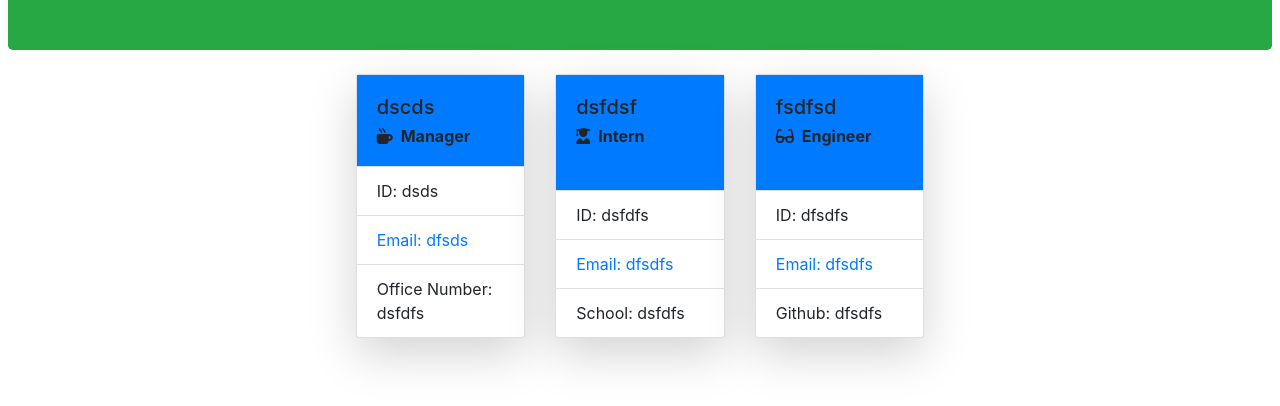
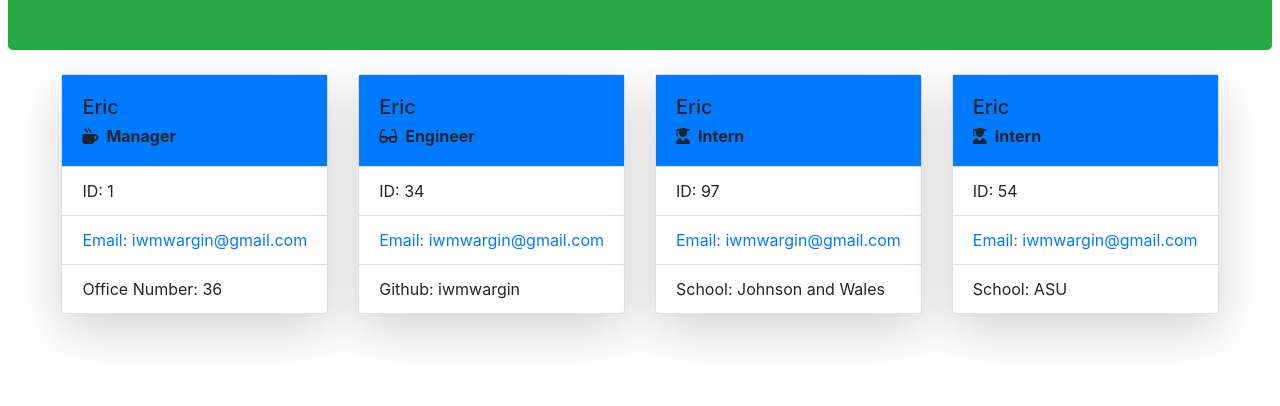
Before and after one commit to iwmwargin/team-profile-generator, a website: page index.html in a window 1280 px wide. Shown: the part 142-548 px from the top of the page. Drawn offline with nearby package versions, Linux system fonts and the light colour scheme.

```diff
--- a/index.html
+++ b/index.html
@@ -10,6 +10,7 @@
 
   </head>
   <body>
+    <style></style>
   <header class="row justify-content-md-center m-2">
                 <div class="col-12 mb-3 team-heading jumbotron bg-success text-dark">
                     <h1 class="text-center"> My Team</h1>
@@ -18,35 +19,46 @@
         <div class="row justify-content-center">
         <div class ="card-deck"><div class="card shadow-lg text-black mb-3" style="max-width: 18rem;">
       <div class="card-body bg-primary">
-      <h5 class>dscds</h5>
+      <h5 class>Eric</h5>
       <h6 class="card-text font-weight-bold"><i class="fas fa-mug-hot mr-2"></i>Manager</h6>
 
       </div>
         <ul class="list-group list-group-flush">
-        <li class="list-group-item">ID: dsds</li>
-        <a class="list-group-item" href ="mailto: dfsds">Email: dfsds</a>
-        <li class="list-group-item">Office Number: dsfdfs</li>
+        <li class="list-group-item">ID: 1</li>
+        <a class="list-group-item" href ="mailto: iwmwargin@gmail.com">Email: iwmwargin@gmail.com</a>
+        <li class="list-group-item">Office Number: 36</li>
       </ul>
       </div><div class="card shadow-lg text-black mb-3" style="max-width: 18rem;">
       <div class="card-body bg-primary">
-      <h5 class>dsfdsf</h5>
+      <h5 class=>Eric</h5>
+      <h6 class="card-text font-weight-bold"><i class="fas fa-glasses mr-2 "></i>Engineer</h6>
+
+      </div>
+        <ul class="list-group list-group-flush">
+        <li class="list-group-item">ID: 34</li>
+        <a class="list-group-item" href ="mailto: iwmwargin@gmail.com">Email: iwmwargin@gmail.com</a>
+        <li class="list-group-item">Github: iwmwargin</li>
+      </ul>
+      </div><div class="card shadow-lg text-black mb-3" style="max-width: 18rem;">
+      <div class="card-body bg-primary">
+      <h5 class>Eric</h5>
       <h6 class="card-text font-weight-bold"><i class="fas fa-user-graduate mr-2"></i>Intern</h6>
 
       </div>
         <ul class="list-group list-group-flush">
-        <li class="list-group-item">ID: dsfdfs</li>
-        <a class="list-group-item" href ="mailto: dfsdfs">Email: dfsdfs</a>
-        <li class="list-group-item">School: dsfdfs</li>
+        <li class="list-group-item">ID: 97</li>
+        <a class="list-group-item" href ="mailto: iwmwargin@gmail.com">Email: iwmwargin@gmail.com</a>
+        <li class="list-group-item">School: Johnson and Wales</li>
       </ul>
       </div><div class="card shadow-lg text-black mb-3" style="max-width: 18rem;">
       <div class="card-body bg-primary">
-      <h5 class=>fsdfsd</h5>
-      <h6 class="card-text font-weight-bold"><i class="fas fa-glasses mr-2 "></i>Engineer</h6>
+      <h5 class>Eric</h5>
+      <h6 class="card-text font-weight-bold"><i class="fas fa-user-graduate mr-2"></i>Intern</h6>
 
       </div>
         <ul class="list-group list-group-flush">
-        <li class="list-group-item">ID: dfsdfs</li>
-        <a class="list-group-item" href ="mailto: dfsdfs">Email: dfsdfs</a>
-        <li class="list-group-item">Github: dfsdfs</li>
+        <li class="list-group-item">ID: 54</li>
+        <a class="list-group-item" href ="mailto: iwmwargin@gmail.com">Email: iwmwargin@gmail.com</a>
+        <li class="list-group-item">School: ASU</li>
       </ul>
       </div>
```
Also changed, not shown: img/Team.png (added).
